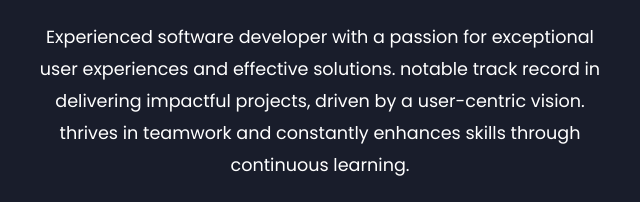
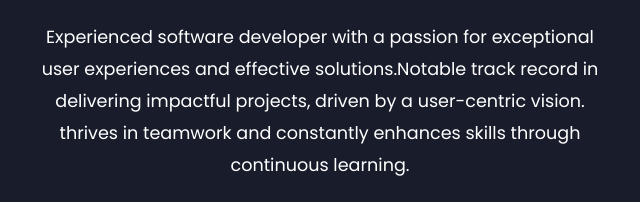
Before and after one commit to sabbatj/..j, a plain HTML site: page index.html in a window 1280 px wide. Shown: the part 345-547 px from the top of the page, 0-640 px from the left. Drawn offline with Linux system fonts and the light colour scheme.

Commit message:
Update index.html

```diff
--- a/index.html
+++ b/index.html
@@ -20,7 +20,7 @@
                     A Software Developer
                 </h1>
                 <p>
-                 Experienced software developer with a passion for exceptional user experiences and effective solutions. notable track record in delivering impactful projects, driven by a user-centric vision. thrives in teamwork and constantly enhances skills through continuous learning.
+                 Experienced software developer with a passion for exceptional user experiences and effective solutions.Notable track record in delivering impactful projects, driven by a user-centric vision. thrives in teamwork and constantly enhances skills through continuous learning.
                 </p>
                 <div class="btn-con">
                     <a href="https://docdro.id/DWKjysK" class="main-btn">
```
